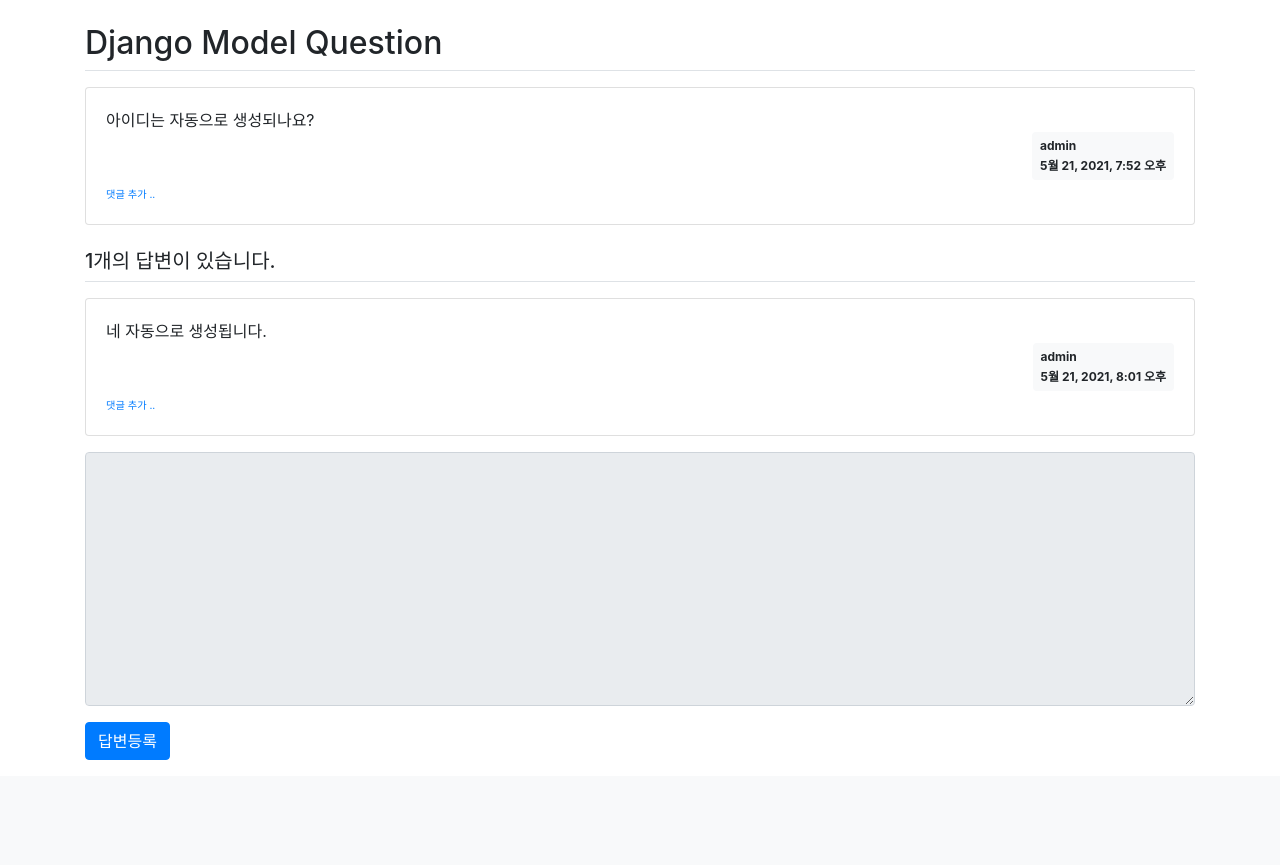
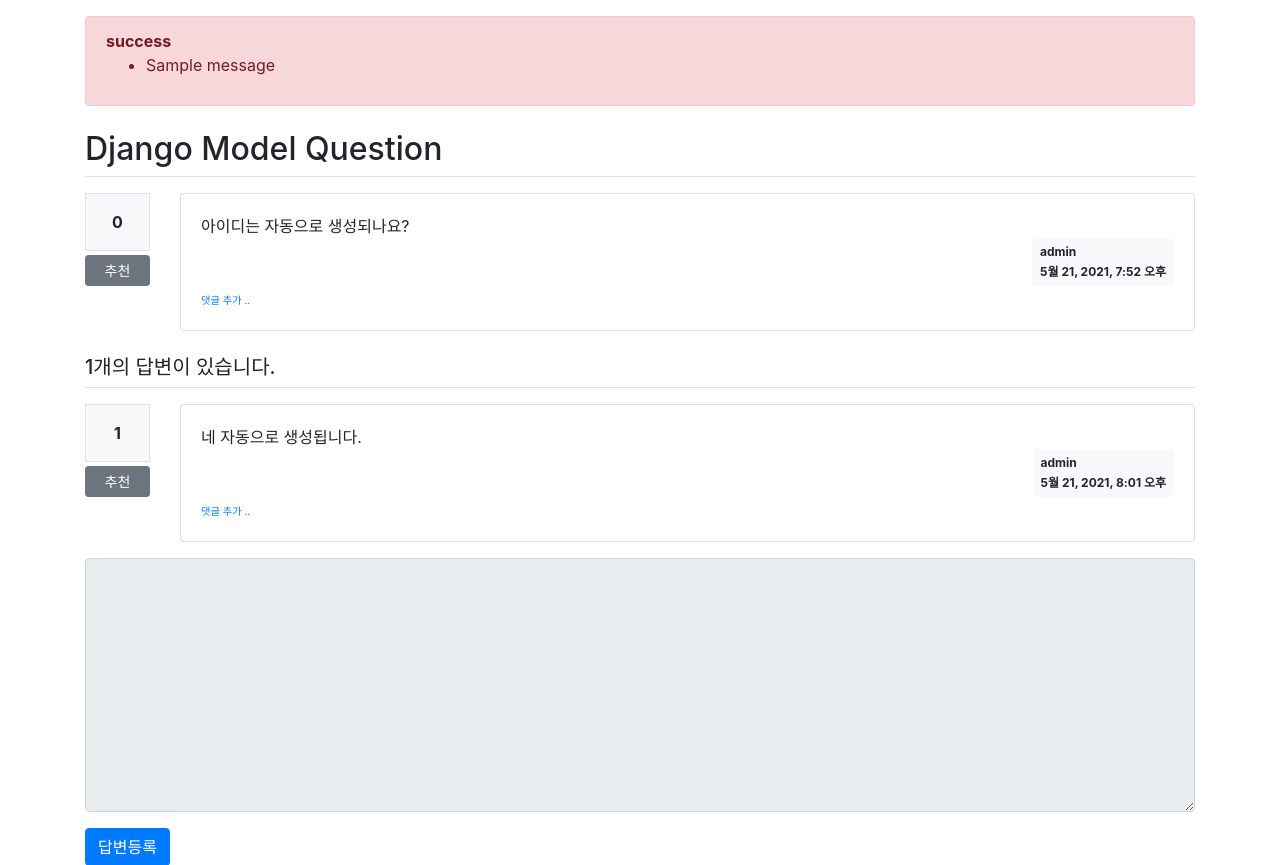
Before and after one commit to lgj9172/hello-django, a Django app: page /pybo/2/ in a window 1280 px wide. Shown: the part 57-922 px from the top of the page. Before the commit the page ends 817 px from the top, so only its background shows below. Run offline with Django 3.2, Linux system fonts and the light colour scheme; data comes from the database, SQL or seed files in the repository; both versions use the stored data as it was after the commit; tables that the repository leaves empty hold one stand-in row (values such as "Sample post"); one stand-in notice (Sample message) is shown; parts of the project's set-up code (start-up, migrations or seed data) failed here and were passed over; some libraries are stand-ins or nearby versions.

Commit message:
add: 3-11

```diff
--- a/pybo/models.py
+++ b/pybo/models.py
@@ -7,7 +7,8 @@ class Question(models.Model):
     content = models.TextField()
     create_date = models.DateTimeField()
     modify_date = models.DateTimeField(null=True, blank=True)
-    author = models.ForeignKey(User, on_delete=models.CASCADE)
+    author = models.ForeignKey(User, on_delete=models.CASCADE, related_name='author_question')
+    voter = models.ManyToManyField(User, related_name='voter_question')
 
     def __str__(self):
         return self.subject
@@ -17,7 +18,8 @@ class Answer(models.Model):
     content = models.TextField()
     create_date = models.DateTimeField()
     modify_date = models.DateTimeField(null=True, blank=True)
-    author = models.ForeignKey(User, on_delete=models.CASCADE)
+    author = models.ForeignKey(User, on_delete=models.CASCADE, related_name='author_answer')
+    voter = models.ManyToManyField(User, related_name='voter_answer')
 
 class Comment(models.Model):
     author = models.ForeignKey(User, on_delete=models.CASCADE)
--- a/pybo/urls.py
+++ b/pybo/urls.py
@@ -1,6 +1,6 @@
 from django.urls import path
 
-from .views import base_views, question_views, answer_views, comment_views
+from .views import base_views, question_views, answer_views, comment_views, vote_views
 
 app_name = "pybo"
 
@@ -40,4 +40,6 @@ urlpatterns = [
          comment_views.comment_modify_answer, name='comment_modify_answer'),
     path('comment/delete/answer/<int:comment_id>/',
          comment_views.comment_delete_answer, name='comment_delete_answer'),
+    path('vote/question/<int:question_id>/', vote_views.vote_question, name='vote_question'),
+    path('vote/answer/<int:answer_id>/', vote_views.vote_answer, name='vote_answer'),
 ]
--- a/templates/pybo/question_detail.html
+++ b/templates/pybo/question_detail.html
@@ -1,8 +1,24 @@
 {% extends 'base.html' %}
 {% block content %}
 <div class="container my-3">
+    <!-- 사용자오류 표시 -->
+    {% if messages %}
+    <div class="alert alert-danger my-3" role="alert">
+    {% for message in messages %}
+        <strong>{{ message.tags }}</strong>
+        <ul><li>{{ message.message }}</li></ul>
+    {% endfor %}
+    </div>
+    {% endif %}
     <h2 class="border-bottom py-2">{{ question.subject }}</h2>
-    <div class="card my-3">
+    <div class="row my-3">
+        <div class="col-1"> <!-- 추천영역 -->
+            <div class="bg-light text-center p-3 border font-weight-bolder mb-1">{{question.voter.count}}</div>
+            <a href="#" data-uri="{% url 'pybo:vote_question' question.id  %}"
+               class="recommend btn btn-sm btn-secondary btn-block my-1">추천</a>
+        </div>
+        <div class="col-11"> <!-- 질문영역 -->
+            <div class="card">
                 <div class="card-body">
                     <div class="card-text" style="white-space: pre-line;">{{ question.content }}</div>
                     <div class="d-flex justify-content-end">
@@ -53,9 +69,18 @@
                     <!-- 질문 댓글 End -->
                 </div>
             </div>
+        </div>
+    </div>
     <h5 class="border-bottom my-3 py-2">{{question.answer_set.count}}개의 답변이 있습니다.</h5>
     {% for answer in question.answer_set.all %}
-    <div class="card my-3">
+    <div class="row my-3">
+        <div class="col-1">  <!-- 추천영역 -->
+            <div class="bg-light text-center p-3 border font-weight-bolder mb-1">{{answer.voter.count}}</div>
+            <a href="#" data-uri="{% url 'pybo:vote_answer' answer.id  %}"
+                class="recommend btn btn-sm btn-secondary btn-block my-1">추천</a>
+        </div>
+        <div class="col-11">  <!-- 답변영역 -->
+            <div class="card">
                 <div class="card-body">
                     <div class="card-text" style="white-space: pre-line;">{{ answer.content }}</div>
                     <div class="d-flex justify-content-end">
@@ -104,6 +129,8 @@
                     </div>
                 </div>
             </div>
+        </div>
+    </div>
     {% endfor %}
     <form action="{% url 'pybo:answer_create' question.id %}" method="post" class="my-3">
         {% csrf_token %}
@@ -133,6 +160,11 @@ $(document).ready(function(){
             location.href = $(this).data('uri');
         }
     });
+    $(".recommend").on('click', function() {
+        if(confirm("정말로 추천하시겠습니까?")) {
+            location.href = $(this).data('uri');
+        }
+    });
 });
 </script>
 {% endblock %}
--- a/templates/pybo/question_list.html
+++ b/templates/pybo/question_list.html
@@ -6,6 +6,7 @@
         <thead>
         <tr class="text-center thead-dark">
             <th>번호</th>
+            <th>추천</th>
             <th style="width:50%">제목</th>
             <th>글쓴이</th>
             <th>작성일시</th>
@@ -18,6 +19,11 @@
             <td>
                 <!-- 번호 = 전체건수 - 시작인덱스 - 현재인덱스 + 1 -->
                 {{ question_list.paginator.count|sub:question_list.start_index|sub:forloop.counter0|add:1 }}
+            </td>
+            <td>
+                {% if question.voter.all.count > 0 %}
+                <span class="badge badge-warning px-2 py-1">{{ question.voter.all.count }}</span>
+                {% endif %}
             </td>
             <td class="text-left">
                 <a href="{% url 'pybo:detail' question.id %}">{{ question.subject }}</a>
```
Also changed, not shown: pybo/views/vote_views.py (added, +30 -0 lines), db.sqlite3, pybo/migrations/0006_auto_20210528_0115.py (added), 1 other file. Lines whose indentation alone changed are shown as unchanged.
